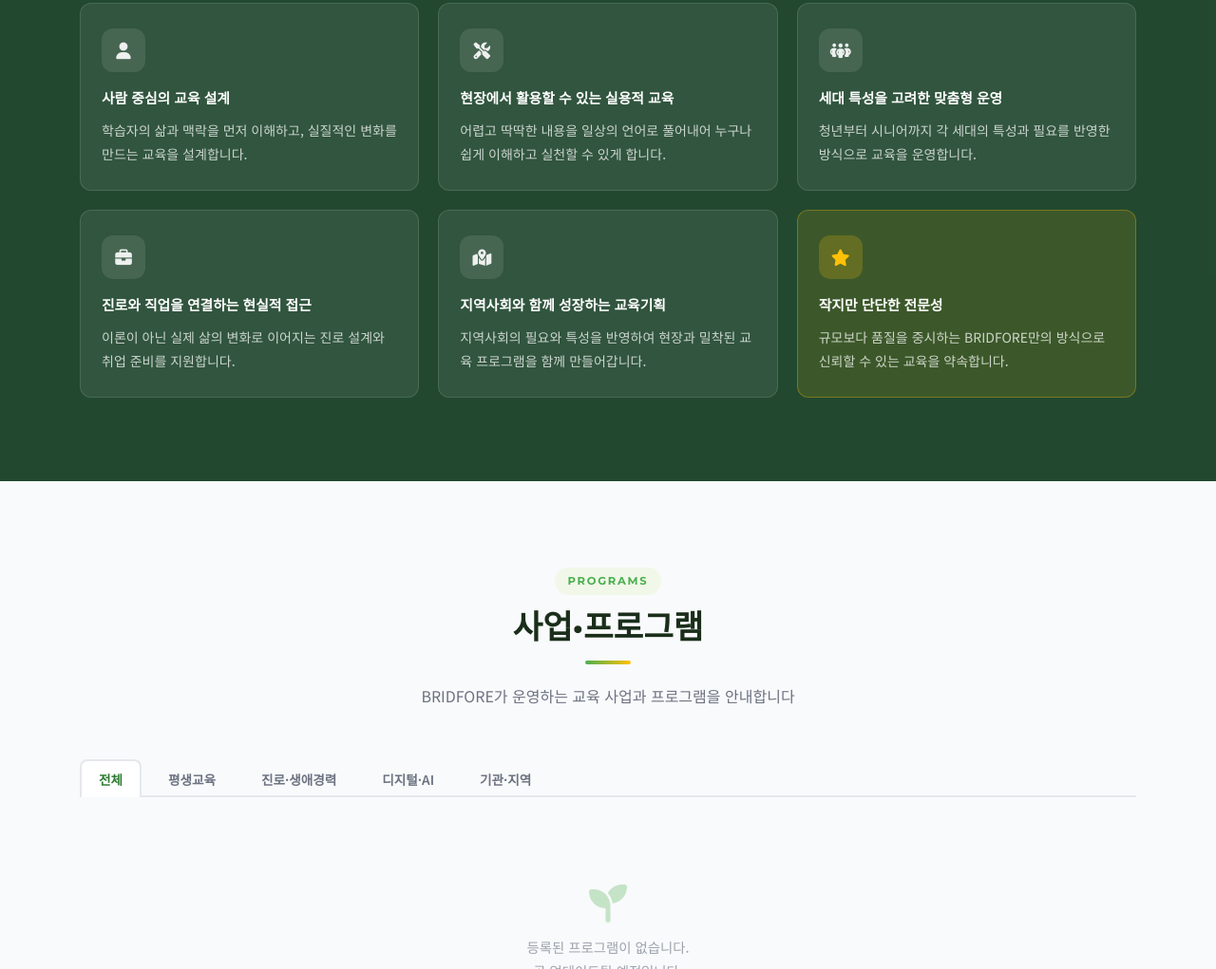
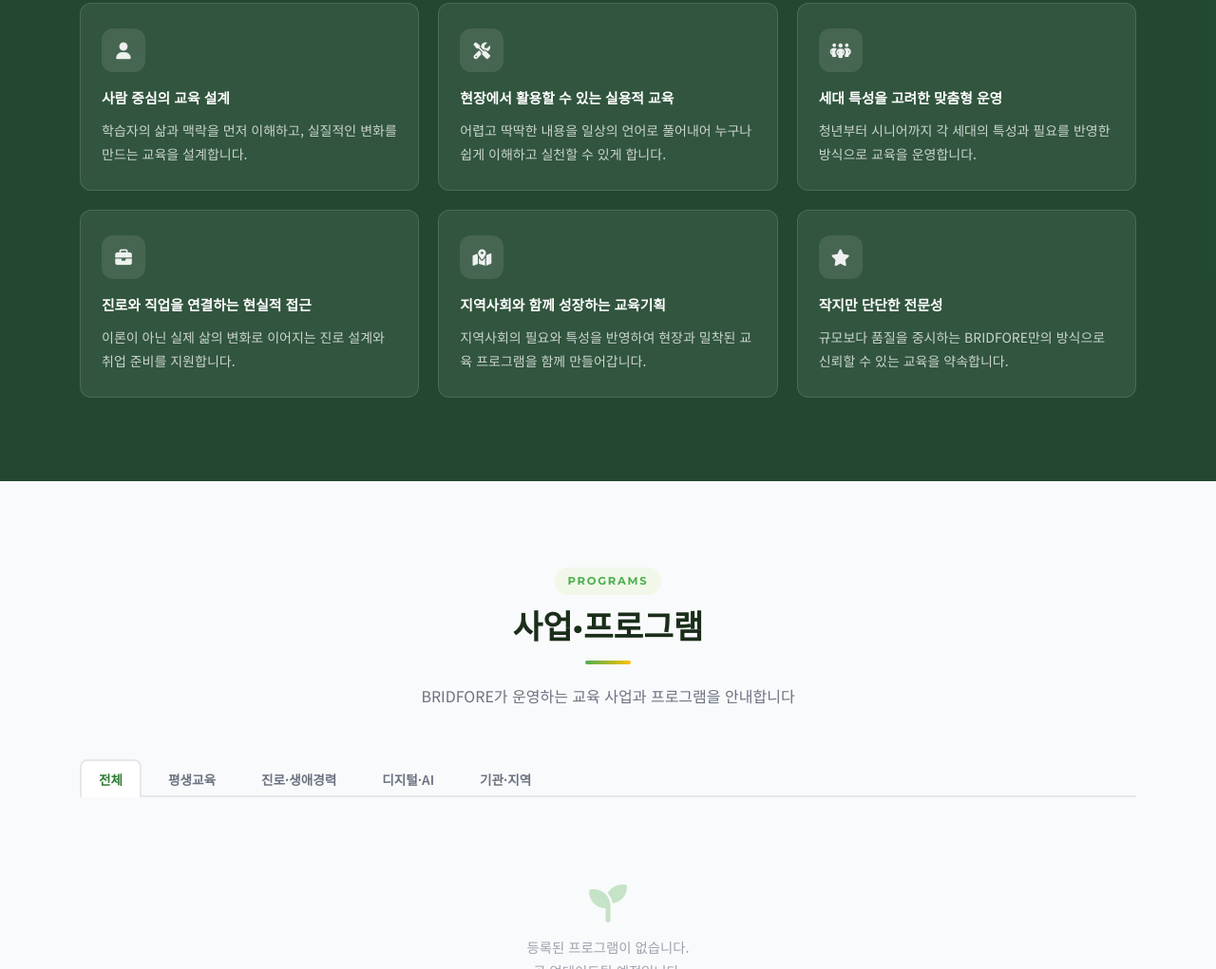
Before and after one commit to bridfore/bridfore.github.io, a plain HTML site: page index.html in a window 1280 px wide. Shown: the part 4027-5048 px from the top of the page at 95% size. Drawn offline with nearby package versions, Linux system fonts and the light colour scheme; no server answers.

Commit message:
Update index.html

```diff
--- a/index.html
+++ b/index.html
@@ -287,7 +287,7 @@
         <div class="trust-item"><div class="ti-icon"><i class="fas fa-people-group"></i></div><h4>세대 특성을 고려한 맞춤형 운영</h4><p>청년부터 시니어까지 각 세대의 특성과 필요를 반영한 방식으로 교육을 운영합니다.</p></div>
         <div class="trust-item"><div class="ti-icon"><i class="fas fa-briefcase"></i></div><h4>진로와 직업을 연결하는 현실적 접근</h4><p>이론이 아닌 실제 삶의 변화로 이어지는 진로 설계와 취업 준비를 지원합니다.</p></div>
         <div class="trust-item"><div class="ti-icon"><i class="fas fa-map-location-dot"></i></div><h4>지역사회와 함께 성장하는 교육기획</h4><p>지역사회의 필요와 특성을 반영하여 현장과 밀착된 교육 프로그램을 함께 만들어갑니다.</p></div>
-        <div class="trust-item highlight-item"><div class="ti-icon gold"><i class="fas fa-star"></i></div><h4>작지만 단단한 전문성</h4><p>규모보다 품질을 중시하는 BRIDFORE만의 방식으로 신뢰할 수 있는 교육을 약속합니다.</p></div>
+        <div class="trust-item"><div class="ti-icon"><i class="fas fa-star"></i></div><h4>작지만 단단한 전문성</h4><p>규모보다 품질을 중시하는 BRIDFORE만의 방식으로 신뢰할 수 있는 교육을 약속합니다.</p></div>
       </div>
     </div>
   </section>
```
